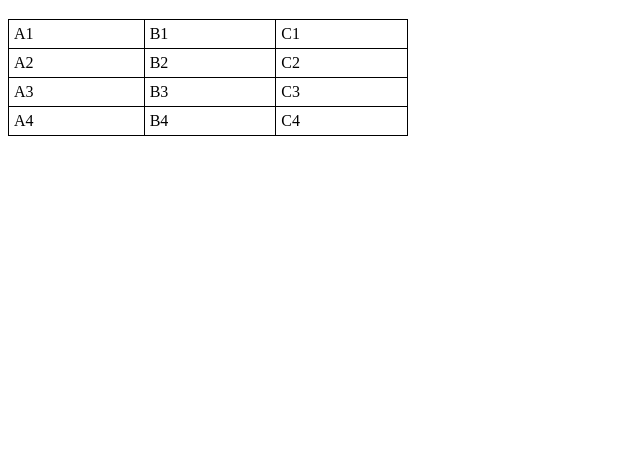
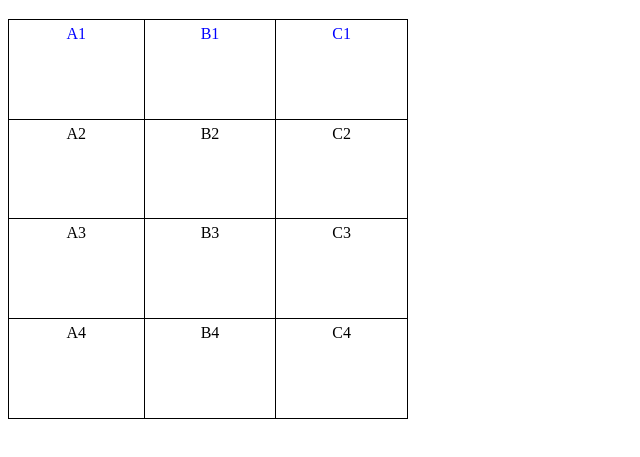
Before and after one commit to paulosouza00/html-css, a plain HTML site: page exercicios/ex023/tabela001.html in a window 1280 px wide. Shown: the part 61-518 px from the top of the page, without its empty margins (0-640 px from the left). Drawn offline with Linux system fonts and the light colour scheme.

Commit message:
Update tabela001.html

```diff
--- a/exercicios/ex023/tabela001.html
+++ b/exercicios/ex023/tabela001.html
@@ -7,6 +7,7 @@
     <style>
         table{
             width: 400px;
+            height: 400px;
             border: 1px solid green;
             border-collapse: collapse;
         }
@@ -14,7 +15,11 @@
         td {
             border: 1px solid black;
             padding: 5px;
-
+            text-align: center;
+            vertical-align: top;
+        }
+        .cor {
+            color: blue;
         }
     </style>
 </head>
@@ -22,9 +27,9 @@
     <h1>Minha primeira tabela</h1>
     <table>
         <tr>
-            <td>A1</td>
-            <td>B1</td>
-            <td>C1</td>
+            <td class="cor">A1</td>
+            <td class="cor">B1</td>
+            <td class="cor">C1</td>
         </tr>
         <tr>
             <td>A2</td>
```
